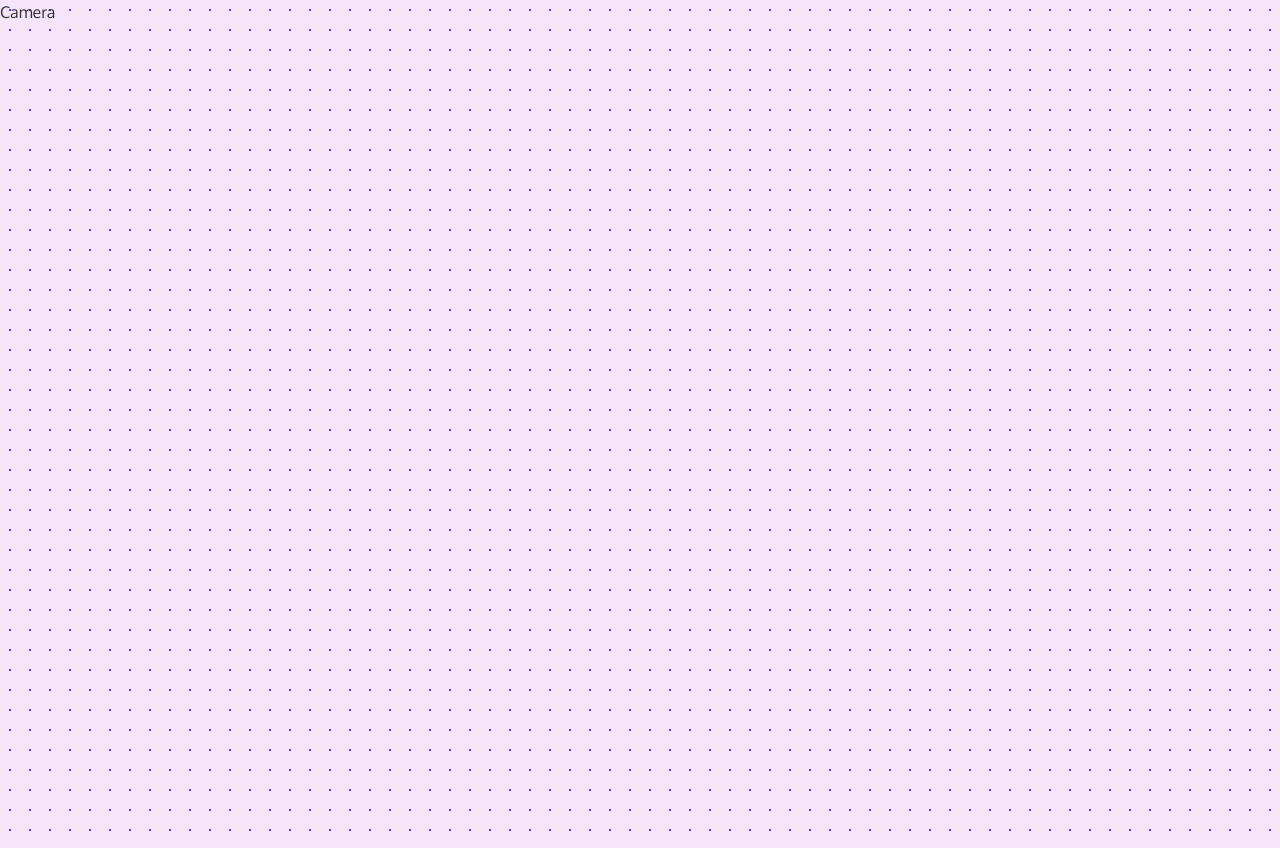
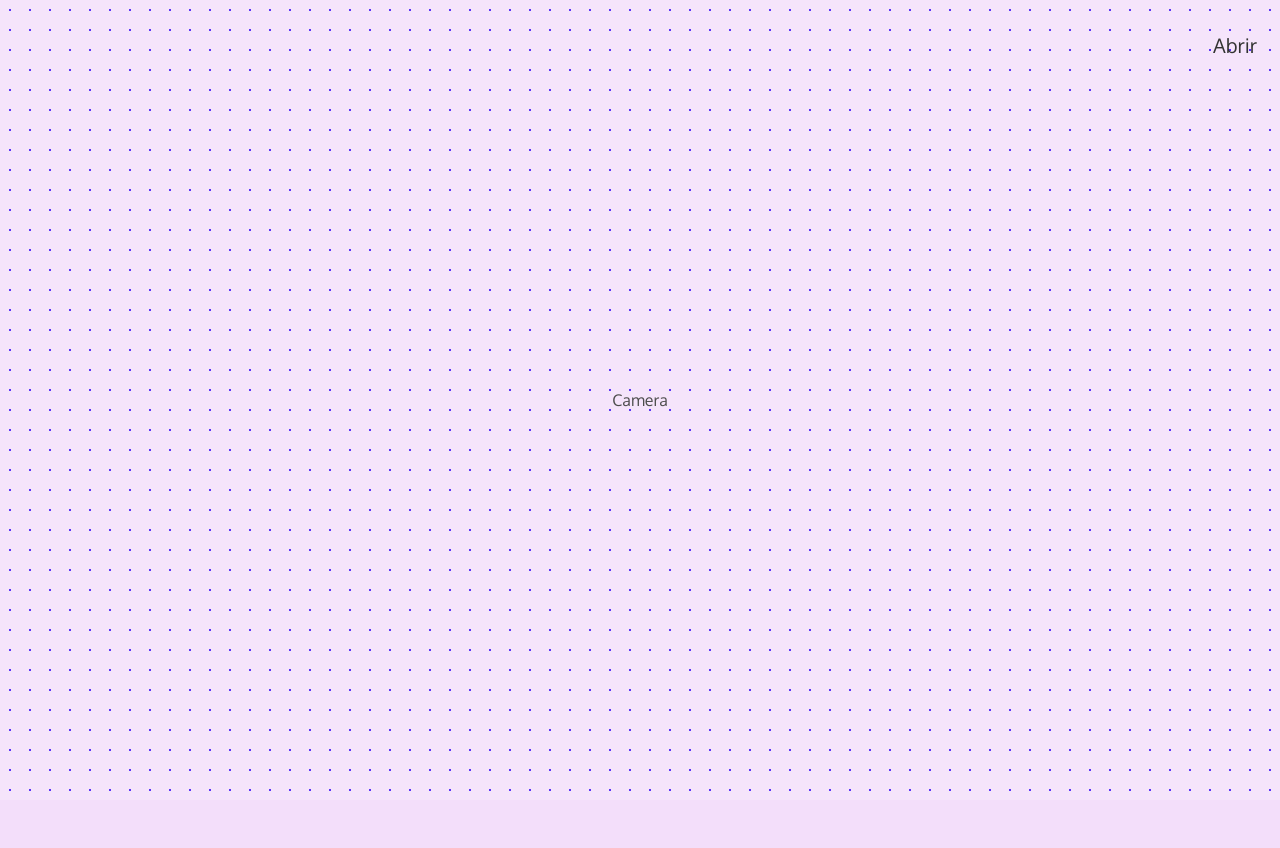
Before and after one commit to YeyoM/not-hotdog, a Next.js app: page /camera in a window 1280 px wide. After the commit the page ends 800 px from the top, so only its background shows below. Built offline with nearby package versions, Linux system fonts and the light colour scheme.

Commit message:
working on ux dev

```diff
--- /dev/null
+++ b/components/actionbar/actionBar.js
@@ -0,0 +1,29 @@
+export default function ActionBar({ handleResultsClick, handleCameraClick, handlePersonalInfoClick }) {
+  return (
+    <div className='w-full overflow-hidden fixed bottom-0'>
+      <ul className='flex flex-row'>
+        <li>
+          <button
+            onClick={handleResultsClick}
+          >
+            Results
+          </button>
+        </li>
+        <li>
+          <button
+            onClick={handleCameraClick}
+          >
+            Camera
+          </button>
+        </li>
+        <li>
+          <button
+            onClick={handlePersonalInfoClick}
+          >
+            Personal Info
+          </button>
+        </li>
+      </ul>
+    </div>
+  )
+}
--- a/components/main/mainLayoout.js
+++ b/components/main/mainLayoout.js
@@ -1,6 +1,6 @@
 export default function MainLayout({ children }) {
   return (
-    <div className='flex min-h-screen items-center justify-center'>
+    <div className='flex h-full items-center justify-center'>
       {children}
     </div>
   )
--- a/pages/_app.js
+++ b/pages/_app.js
@@ -1,5 +1,6 @@
 import MainLayout from '../components/main/mainLayoout'
 import '../styles/globals.css'
+import '../styles/camera.css'
 
 function MyApp({ Component, pageProps }) {
   return (
--- a/pages/_document.js
+++ b/pages/_document.js
@@ -7,7 +7,7 @@ class myDocument extends Document {
       <Head>
         <link rel="icon" href="/hotdog.svg" />
         <link rel="preconnect" href="https://fonts.googleapis.com" />
-        <link rel="preconnect" href="https://fonts.gstatic.com" crossorigin />
+        <link rel="preconnect" href="https://fonts.gstatic.com" crossOrigin />
         <link href="https://fonts.googleapis.com/css2?family=Oxygen:wght@300;400;700&display=swap" rel="stylesheet"></link>
       </Head>
       <body>
--- a/pages/camera.js
+++ b/pages/camera.js
@@ -1,4 +1,5 @@
 import { useState, useEffect } from 'react'
+import ActionBar from '../components/actionbar/actionBar'
 
 export default function Camera() {
 
@@ -27,35 +28,31 @@ export default function Camera() {
     }
   }, [personalInfoVisible])
 
+  const handleResultsClick = () => {
+    setResultsVisible(true)
+  }
+
+  const handleCameraClick = () => {
+    setCameraVisible(true)
+  }
+
+  const handlePersonalInfoClick = () => {
+    setPersonalInfoVisible(true)
+  }
+
   return (
-    <div className='h-screen w-full'>
-      {
-        resultsVisible
-        ? <div className='h-screen w-full'>
-            Results
-          </div>
-        : <div className='h-0 w-0 invisible'>
-            Results
-          </div>
-      }
-      {
-        cameraVisible
-        ? <div className='h-screen w-full'>
-            Camera
-          </div>
-        : <div className='h-0 w-0 invisible'>
-            Camera
-          </div>
-      }
-      {
-        personalInfoVisible
-        ? <div className='h-screen w-full'>
-            Personal info
-          </div>
-        : <div className='h-0 w-0 invisible'>
-            Personal info
-          </div>
-      }
+    <div className='flex flex-row h-screen w-full '>
+      <input type='checkbox' id='active' className='hidden' />
+      <label for="active" class="menu-btn">
+        Abrir
+      </label>
+      <label for="active" class="close"></label>
+      <div class="results">
+        Results
+      </div>
+      <div class="camera">
+        Camera
+      </div>
     </div>
   )
 }
--- /dev/null
+++ b/styles/camera.css
@@ -0,0 +1,158 @@
+.results{
+  position: fixed;
+  top: 0;
+  /*left: -100%;*/
+  right: -100%;
+  height: 100%;
+  width: 100%;
+  background-color: #f3defa;
+opacity: 1;
+background: radial-gradient(circle, transparent 20%, #f3defa 20%, #f3defa 80%, transparent 80%, transparent), radial-gradient(circle, transparent 20%, #f3defa 20%, #f3defa 80%, transparent 80%, transparent) 10px 10px, linear-gradient(#af9bff 0.8px, transparent 0.8px) 0 -0.4px, linear-gradient(90deg, #af9bff 0.8px, #f3defa 0.8px) -0.4px 0;
+background-size: 20px 20px, 20px 20px, 10px 10px, 10px 10px;
+  transition: all 0.6s ease-in-out;
+}
+#active:checked ~ .results{
+  /*left: 0;*/
+  right:0;
+}
+.menu-btn{
+  position: absolute;
+  z-index: 2;
+  right: 20px;
+  /*left: 20px; */
+  top: 20px;
+  height: 50px;
+  width: 50px;
+  text-align: center;
+  line-height: 50px;
+  border-radius: 50%;
+  font-size: 20px;
+  cursor: pointer;
+  /*color: #fff;*/
+  /*background: linear-gradient(90deg, #f92c78, #4114a1);*/
+  /* background: linear-gradient(375deg, #1cc7d0, #2ede98); */
+ /* background: linear-gradient(-45deg, #e3eefe 0%, #efddfb 100%); */
+  transition: all 0.3s ease-in-out;
+}
+.menu-btn span,
+.menu-btn:before,
+.menu-btn:after{
+	camera: "";
+	position: absolute;
+	top: calc(50% - 1px);
+	left: 30%;
+	width: 40%;
+	border-bottom: 2px solid #000;
+	transition: transform .6s cubic-bezier(0.215, 0.61, 0.355, 1);
+}
+.menu-btn:before{
+  transform: translateY(-8px);
+}
+.menu-btn:after{
+  transform: translateY(8px);
+}
+
+
+.close {
+	z-index: 1;
+	width: 100%;
+	height: 100%;
+	pointer-events: none;
+	transition: background .6s;
+}
+
+/* closing animation */
+#active:checked + .menu-btn span {
+	transform: scaleX(0);
+}
+#active:checked + .menu-btn:before {
+	transform: rotate(45deg);
+  border-color: #fff;
+}
+#active:checked + .menu-btn:after {
+	transform: rotate(-45deg);
+  border-color: #fff;
+}
+.results ul{
+  position: absolute;
+  top: 60%;
+  left: 50%;
+  height: 90%;
+  transform: translate(-50%, -50%);
+  list-style: none;
+  text-align: center;
+}
+.results ul li{
+  height: 10%;
+  margin: 15px 0;
+}
+.results ul li a{
+  text-decoration: none;
+  font-size: 30px;
+  font-weight: 500;
+  padding: 5px 30px;
+  color: #fff;
+  border-radius: 50px;
+  position: absolute;
+  line-height: 50px;
+  margin: 5px 30px;
+  opacity: 0;
+  transition: all 0.3s ease;
+  transition: transform .6s cubic-bezier(0.215, 0.61, 0.355, 1);
+}
+.results ul li a:after{
+  position: absolute;
+  camera: "";
+  background: #fff;
+   /*background: linear-gradient(#14ffe9, #ffeb3b, #ff00e0);*/
+  /*background: linear-gradient(375deg, #1cc7d0, #2ede98);*/
+  width: 100%;
+  height: 100%;
+  left: 0;
+  top: 0;
+  border-radius: 50px;
+  transform: scaleY(0);
+  z-index: -1;
+  transition: transform 0.3s ease;
+}
+.results ul li a:hover:after{
+  transform: scaleY(1);
+}
+.results ul li a:hover{
+  color: #1a73e8;
+}
+input[type="checkbox"]{
+  display: none;
+}
+.camera{
+  position: absolute;
+  top: 50%;
+  left: 50%;
+  transform: translate(-50%, -50%);
+  z-index: -1;
+  text-align: center;
+  width: 100%;
+  color: #202020;
+}
+.camera .title{
+  font-size: 40px;
+  font-weight: 700;
+}
+.camera p{
+  font-size: 35px;
+  font-weight: 600;
+}
+
+#active:checked ~ .results ul li a{
+  opacity: 1;
+}
+.results ul li a{
+  transition: opacity 1.2s, transform 1.2s cubic-bezier(0.215, 0.61, 0.355, 1);
+  transform: translateX(100px);
+}
+#active:checked ~ .results ul li a{
+	transform: none;
+	transition-timing-function: ease, cubic-bezier(.1,1.3,.3,1); /* easeOutBackを緩めた感じ */
+   transition-delay: .6s;
+  transform: translateX(-100px);
+}
--- a/styles/globals.css
+++ b/styles/globals.css
@@ -12,3 +12,8 @@ html {
   background-image: radial-gradient(#3101f5 1px, #f3defa 1px);
   background-size: 20px 20px;
 }
+
+div {
+  -webkit-transition: width .7s ease;
+  transition: width .7s ease;
+}
```
